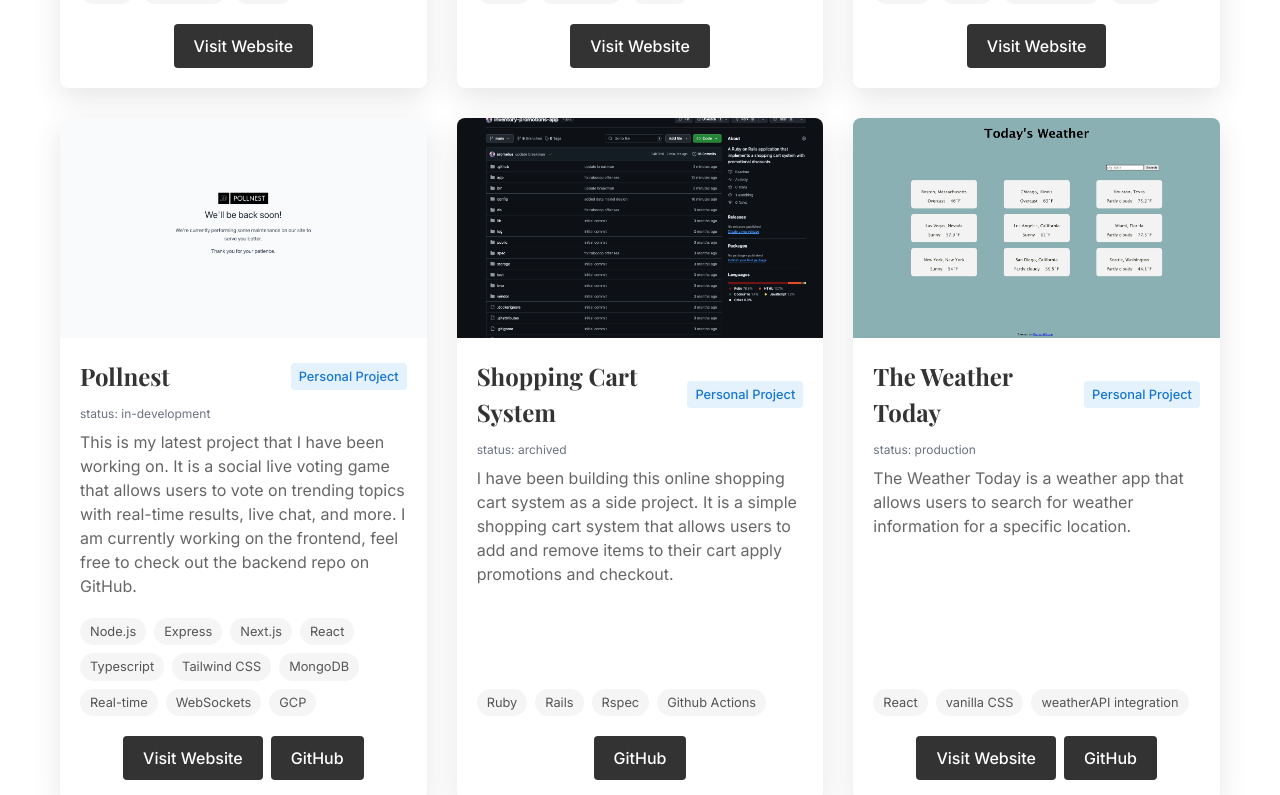
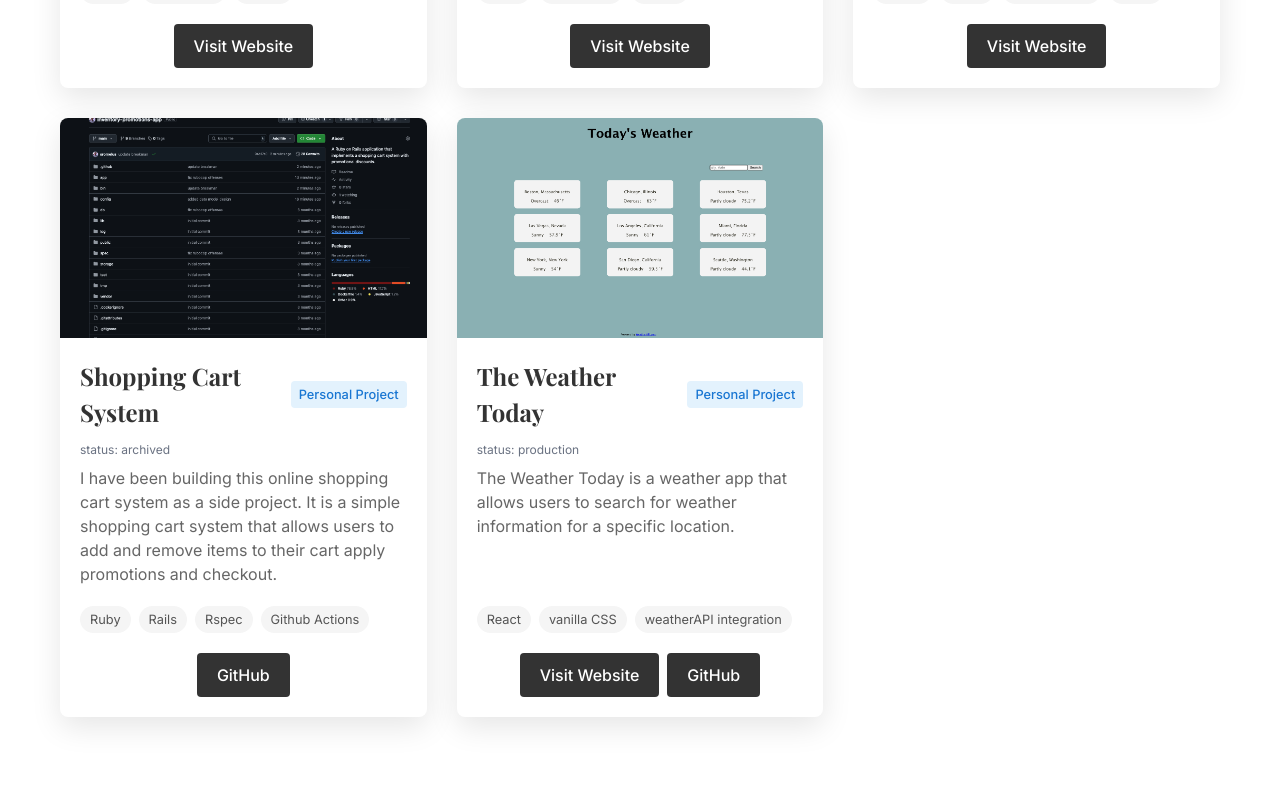
Before and after one commit to sromelus/my_dev_porfolio, a Next.js app: page / in a window 1280 px wide. Shown: the part 1625-2420 px from the top of the page. Built offline with nearby package versions, Linux system fonts and the light colour scheme.

Commit message:
Comment out Pollnest project details in Projects component for future reference

```diff
--- a/app/components/Projects.tsx
+++ b/app/components/Projects.tsx
@@ -56,18 +56,18 @@ export const projectsData: Project[] = [
     type: 'personal',
     status: 'production'
   },
-  {
-    id: 4,
-    title: 'Pollnest',
-    slug: 'pollnest',
-    description: 'This is my latest project that I have been working on. It is a social live voting game that allows users to vote on trending topics with real-time results, live chat, and more. I am currently working on the frontend, feel free to check out the backend repo on GitHub.',
-    imageUrl: pollNestScreenshot,
-    websiteUrl: 'https://pollnest.com',
-    githubUrl: 'https://github.com/sromelus/pollnest-backend',
-    tags: ['Node.js', 'Express', 'Next.js', 'React', 'Typescript', 'Tailwind CSS', 'MongoDB', 'Real-time', 'WebSockets', 'GCP'],
-    type: 'personal',
-    status: 'in-development'
-  },
+  // {
+  //   id: 4,
+  //   title: 'Pollnest',
+  //   slug: 'pollnest',
+  //   description: 'This is one of my latest projects that I have been working on. It is a social live voting game that allows users to vote on trending topics with real-time results, live chat, and more. I am currently working on the frontend, feel free to check out the backend repo on GitHub.',
+  //   imageUrl: pollNestScreenshot,
+  //   websiteUrl: 'https://pollnest.com',
+  //   githubUrl: 'https://github.com/sromelus/pollnest-backend',
+  //   tags: ['Node.js', 'Express', 'Next.js', 'React', 'Typescript', 'Tailwind CSS', 'MongoDB', 'Real-time', 'WebSockets', 'GCP'],
+  //   type: 'personal',
+  //   status: 'in-development'
+  // },
   {
     id: 5,
     title: 'Shopping Cart System',
```
